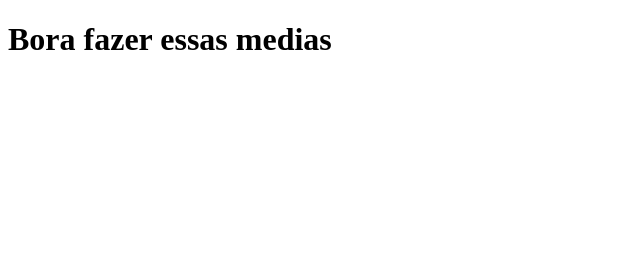
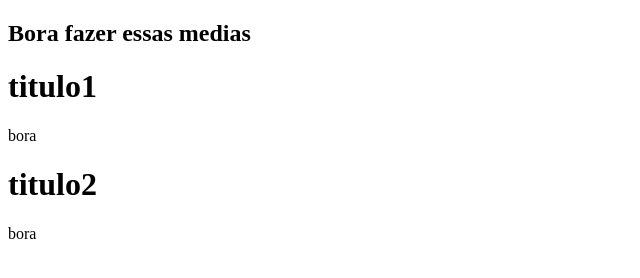
Before and after one commit to jacobserruya/test, a plain HTML site: page index.html in a window 1280 px wide. Shown: the whole page, without its empty margins (0-640 px from the left). Drawn offline with Linux system fonts and the light colour scheme.

Commit message:
version 2

```diff
--- a/index.html
+++ b/index.html
@@ -7,7 +7,16 @@
     <title>Document</title>
 </head>
 <body>
-    <h1 onclick="document.body.innerHTML +='<h1>ULHHHAAAA LAA2</h1>'">Bora fazer essas medias</h1>
+    <h2 onclick="document.body.innerHTML +='<h2>ULHHHAAAA LAA2</h2>'">Bora fazer essas medias</h2>
+    <div id="id1">
+        <h1>titulo1</h1>
+        <span>bora</span>
+    </div>
+    <div id="id2"><h1>titulo2</h1>
+        <span>bora</span>
+    </div>
+
+
     <script src="index.js"></script>
 </body>
 </html>
--- a/index.js
+++ b/index.js
@@ -28,3 +28,21 @@ for(let i in alunos ){
 
     );
 }
+
+
+window.onload = function() {
+
+    let h1 =document.getElementsByTagName("h1");
+
+    for (let h of h1){
+    h.addEventListener("click",papi);
+    }
+
+
+}
+
+function papi(e){
+
+ console.log(e.target.parentElement)
+
+}
```
